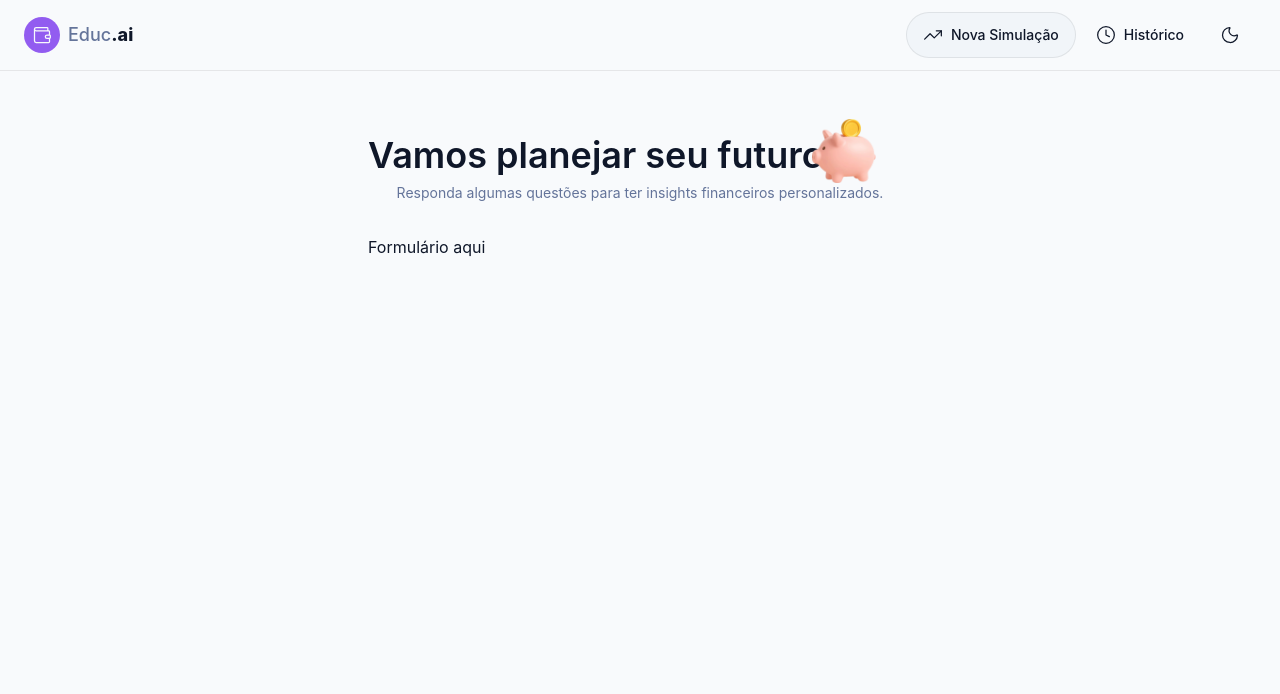
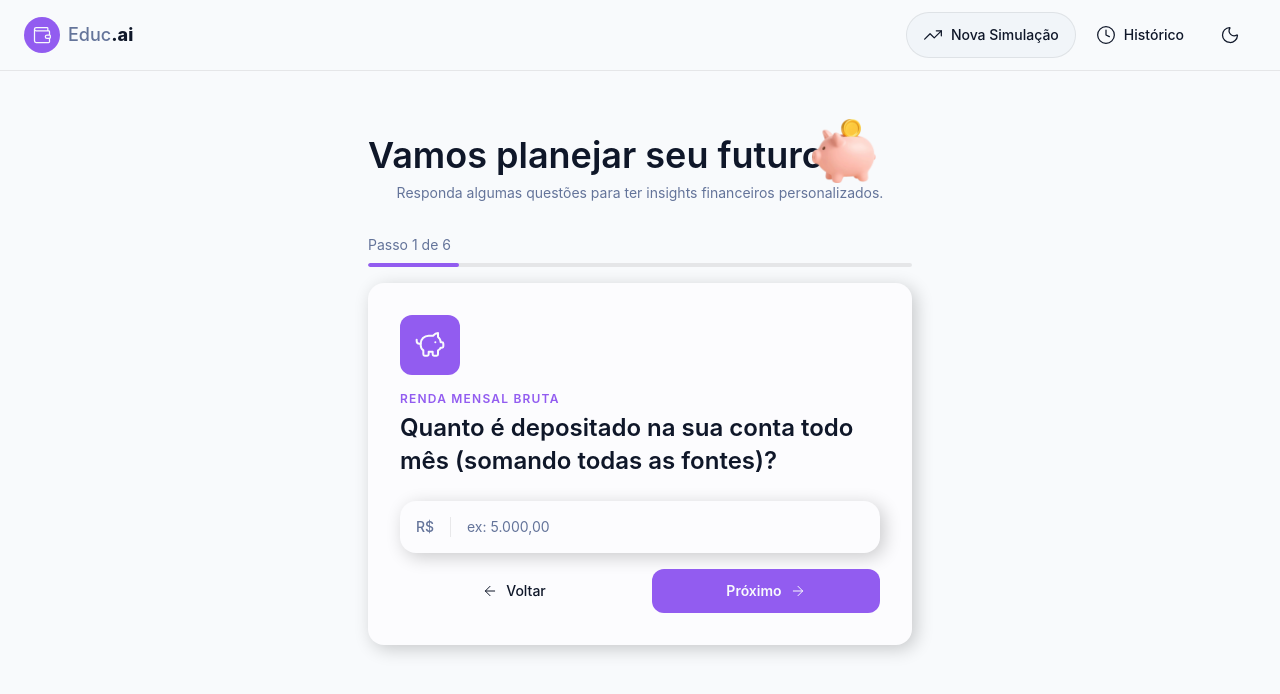
Before and after one commit to Costalitz/educa-ai, a React (Vite) app: page / in a window 1280 px wide. Shown: the top 694 px of the page. Built offline with nearby package versions, Linux system fonts and the light colour scheme.

Commit message:
feat: impplementa componente de simulação

```diff
--- a/src/components/features/Simulation/Form/index.tsx
+++ b/src/components/features/Simulation/Form/index.tsx
@@ -1,7 +1,14 @@
-export function SimulationForm() {
+import { FormStep } from '@/components/features/Simulation/FormStep'
+import { StepProgress } from '@/components/features/Simulation/Progress'
+import { simulationFormSteps } from '@/data/simulation'
+
+export const SimulationForm = () => {
+  const currentStep = simulationFormSteps[0]
+
   return (
-    <div>
-      <p>Formulário aqui</p>
-    </div>
+    <>
+      <StepProgress currentStep={1} totalSteps={simulationFormSteps.length} />
+      <FormStep key={currentStep.id} {...currentStep} />
+    </>
   )
 }
```
